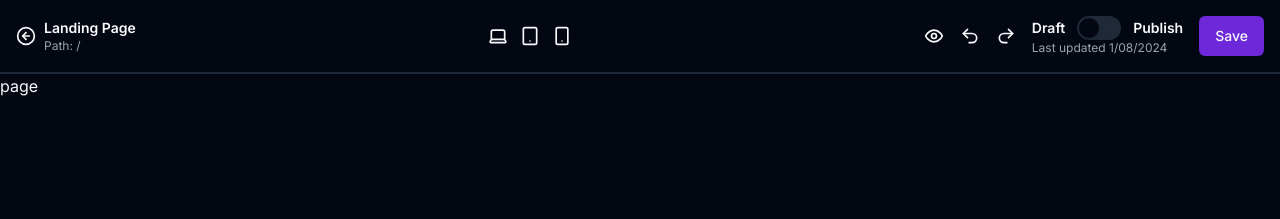
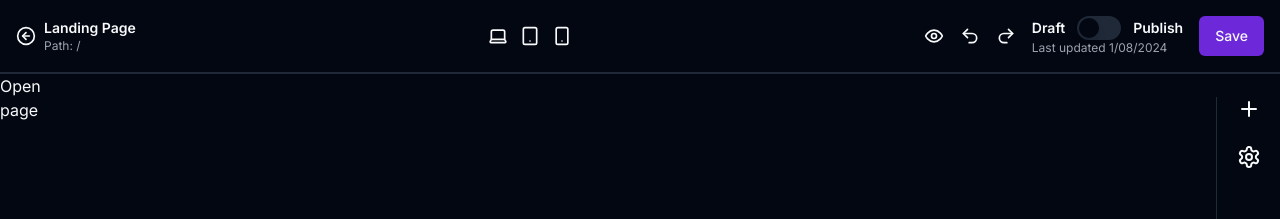
Before and after one commit to Hap-i/craftfolio, a Next.js app: page /editor/1 in a window 1280 px wide. Shown: the top 219 px of the page. Built offline with nearby package versions, Linux system fonts and the light colour scheme.

Commit message:
chore: Sidebar added for Editor page

```diff
--- a/src/app/editor/[pageId]/layout.tsx
+++ b/src/app/editor/[pageId]/layout.tsx
@@ -1,5 +1,6 @@
 import React from 'react'
 import EditorNavbar from '../../../components/editor/EditorNavbar';
+import EditorSidebar from '../../../components/editor/EditorSidebar';
 
 const layout = ({
   children,
@@ -9,6 +10,7 @@ const layout = ({
   return (
     <div className=''>
       <EditorNavbar/>
+      <EditorSidebar />
       {children}
     </div>
   )
--- a/src/app/editor/[pageId]/page.tsx
+++ b/src/app/editor/[pageId]/page.tsx
@@ -1,8 +1,10 @@
 import React from 'react'
-
 const page = () => {
   return (
-    <div>page</div>
+    <div>
+page
+
+    </div>
   )
 }
 
--- a/src/components/editor/EditorNavbar.tsx
+++ b/src/components/editor/EditorNavbar.tsx
@@ -1,3 +1,4 @@
+
 import { ArrowLeftCircle, Eye, Laptop, Redo2, Smartphone, Tablet, Undo2 } from 'lucide-react'
 import React from 'react'
 import { Switch } from '../ui/switch'
--- /dev/null
+++ b/src/components/editor/EditorSidebar.tsx
@@ -0,0 +1,51 @@
+"use client"
+
+import React, { useEffect, useState } from 'react'
+import {
+  Sheet,
+  SheetContent,
+  SheetDescription,
+  SheetHeader,
+  SheetTitle,
+  SheetTrigger,
+} from "@/components/ui/sheet"
+import clsx from 'clsx'
+import { Tabs } from '../ui/tabs'
+import { Database, Plus, SettingsIcon, SquareStackIcon } from 'lucide-react'
+
+type Props = {}
+
+const EditorSidebar = (props: Props) => {
+  const [isMounted, setIsMounted] = useState(false);
+
+  useEffect(() => {
+    setIsMounted(true);
+  }, []);
+
+  if (!isMounted) {
+    return null;
+  }
+  return (
+    <Sheet
+      open={true}
+      modal={false}
+    >
+      <SheetTrigger>Open</SheetTrigger>
+      <SheetContent
+        showX={false}
+        side="right"
+        className={clsx(
+          'mt-[97px] w-16 z-[80] shadow-none  p-0 transition-all overflow-hidden',
+        )}>
+        <div className='flex flex-col items-center gap-6'>
+
+          <Plus />
+          <SettingsIcon />
+        </div>
+
+      </SheetContent>
+    </Sheet>
+  )
+}
+
+export default EditorSidebar
--- a/src/components/ui/sheet.tsx
+++ b/src/components/ui/sheet.tsx
@@ -49,14 +49,19 @@ const sheetVariants = cva(
   }
 )
 
+interface CustomSheetContentProps {
+  showX?: boolean
+}
+
 interface SheetContentProps
   extends React.ComponentPropsWithoutRef<typeof SheetPrimitive.Content>,
+  CustomSheetContentProps,
     VariantProps<typeof sheetVariants> {}
 
 const SheetContent = React.forwardRef<
   React.ElementRef<typeof SheetPrimitive.Content>,
   SheetContentProps
->(({ side = "right", className, children, ...props }, ref) => (
+>(({ side = "right", className, showX, children, ...props }, ref) => (
   <SheetPortal>
     <SheetOverlay />
     <SheetPrimitive.Content
@@ -65,8 +70,8 @@ const SheetContent = React.forwardRef<
       {...props}
     >
       {children}
-      <SheetPrimitive.Close className="absolute right-4 top-4 rounded-sm opacity-70 ring-offset-background transition-opacity hover:opacity-100 focus:outline-none focus:ring-2 focus:ring-ring focus:ring-offset-2 disabled:pointer-events-none data-[state=open]:bg-secondary">
-        <X className="h-4 w-4" />
+      <SheetPrimitive.Close className="absolute right-4 top-4 rounded-sm opacity-70 ring-offset-background transition-opacity hover:opacity-100 focus:outline-none disabled:pointer-events-none data-[state=open]:bg-secondary">
+      {showX && <X className="h-4 w-4" />}
         <span className="sr-only">Close</span>
       </SheetPrimitive.Close>
     </SheetPrimitive.Content>
```
